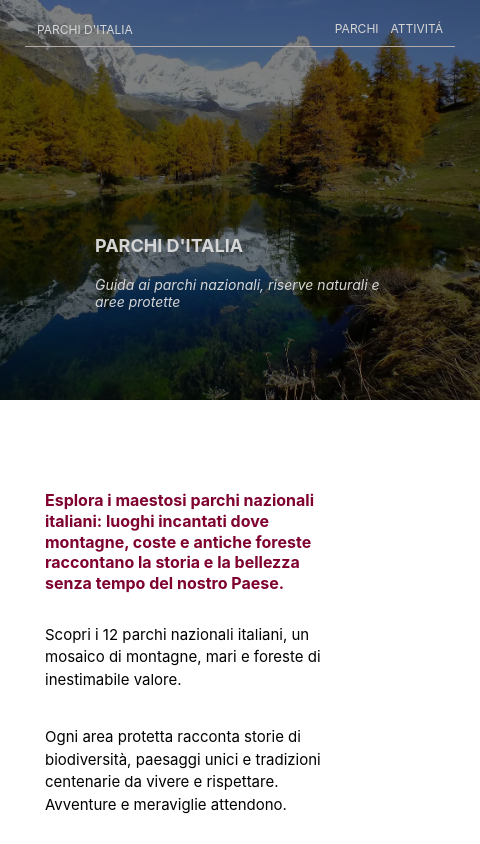
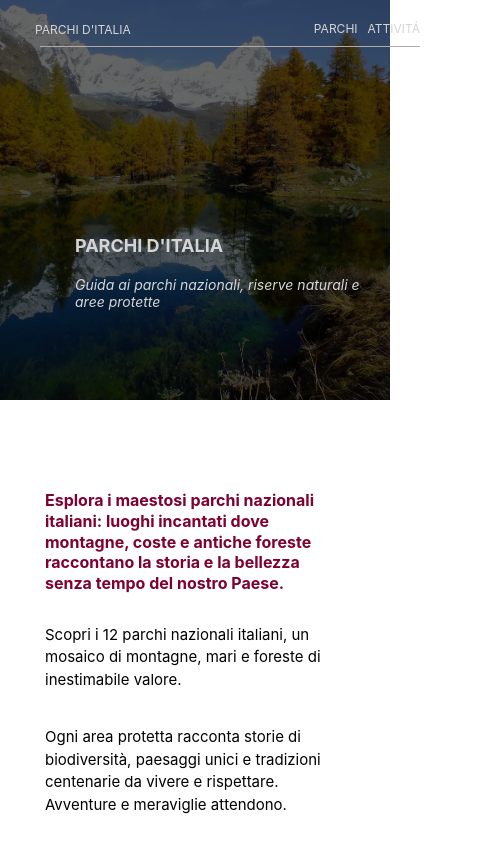
Before and after one commit to giuliagiuffridaa/sitoesercitazionepratica, a plain HTML site: page parchi.html in a window 390 px wide. Shown: the top 844 px of the page, 480 px wide, since content can reach past the window. Drawn offline with Linux system fonts and the light colour scheme.

Commit message:
Update style.css

```diff
--- a/css/style.css
+++ b/css/style.css
@@ -91,7 +91,7 @@ max-width: 1500px;
   left: 0;
   width: 100%;
   height: 100%;
-  background: rgba(0, 0, 0, 0.5);
+  background: rgba(0, 0, 0, 0.6);
   z-index: 1;
 }
 
@@ -866,7 +866,7 @@ footer p{
 
   .info {
     position: relative;
-    width: 480px;
+    width: 100%;
     height: 400px;
     background-image: url('../img/img1.jpg');
     background-size: cover;
@@ -881,7 +881,7 @@ footer p{
     position: absolute;
     top: 0;
     left: 0;
-    width: 480px;
+    width: 100%;
     height: 400px;
     background: rgba(0, 0, 0, 0.7);
     z-index: 1;
@@ -890,7 +890,7 @@ footer p{
 
   .info4 {
     position: relative;
-    width: 480px;
+    width: 100%;
     height: 400px;
     background-image: url('../img/img5.jpg');
     background-size: cover;
@@ -900,7 +900,7 @@ footer p{
 
   .info2 {
     position: relative;
-    width: 480px;
+    width: 100%;
     height: 400px;
     background-image: url('../img/image01.webp');
     background-size: cover;
@@ -915,7 +915,7 @@ footer p{
     position: absolute;
     top: 0;
     left: 0;
-    width: 480px;
+    width: 100%;
     height: 400px;
     background: rgba(0, 0, 0, 0.7);
     z-index: 1;
@@ -928,9 +928,9 @@ footer p{
     position: absolute;
     top: 0;
     left: 0;
-    width: 480px;
+    width: 100%;
     height:400px;
-    background: rgba(0, 0, 0, 0.5);
+    background: rgba(0, 0, 0, 0.6);
     z-index: 1;
   }
 
@@ -938,7 +938,8 @@ footer p{
   .nav-bar {
     display: flex;
     align-items: center;
-    width: 430px;
+    width: 400px;
+    max-width: 400px;
     margin-top: 0;
     padding-bottom: 10px;
     position: relative;
@@ -951,20 +952,23 @@ footer p{
     bottom: 0;
     left: 50%;
     transform: translateX(-50%);
-    width: 430px;
+    width: 95%;
+    max-width: 480px;
     height: 1px;
     background-color: rgb(178, 170, 170);
   }
 
 
   .testo-bar {
+    width: 440px;
+    max-width: 380px;
     position: relative;
     z-index: 2;
     height: 100%;
     display: flex;
     flex-direction: column;
     justify-content: space-between;
-    padding: 20px 25px;
+    padding: 20px 30px;
   }
 
 
@@ -972,7 +976,7 @@ footer p{
   color: rgb(213, 213, 213);
   text-decoration: none;
   margin: 0;
-  padding-left: 12px;
+  padding-left: 5px;
 }
 
 .nav-bar a:first-of-type {
@@ -984,7 +988,7 @@ footer p{
   text-decoration: none;
   font-size: 12px;
   margin: 0;
-  padding-right: 12px;
+  padding-right: 10px;
 }
 
 .nav-bar a:hover{
@@ -998,17 +1002,20 @@ footer p{
 
 .content {
   width: 300px;
+  max-width: 300px;
   margin: 0 auto;
   padding: 0;
   margin-bottom: 50px;
   color: rgb(213, 213, 213);
   padding-left: 10px;
 
+
 }
 
 
 .content1 {
   width: 300px;
+  max-width: 270px;
   margin: 0 auto;
   margin-bottom: 110px;
   color: rgb(213, 213, 213);
```
